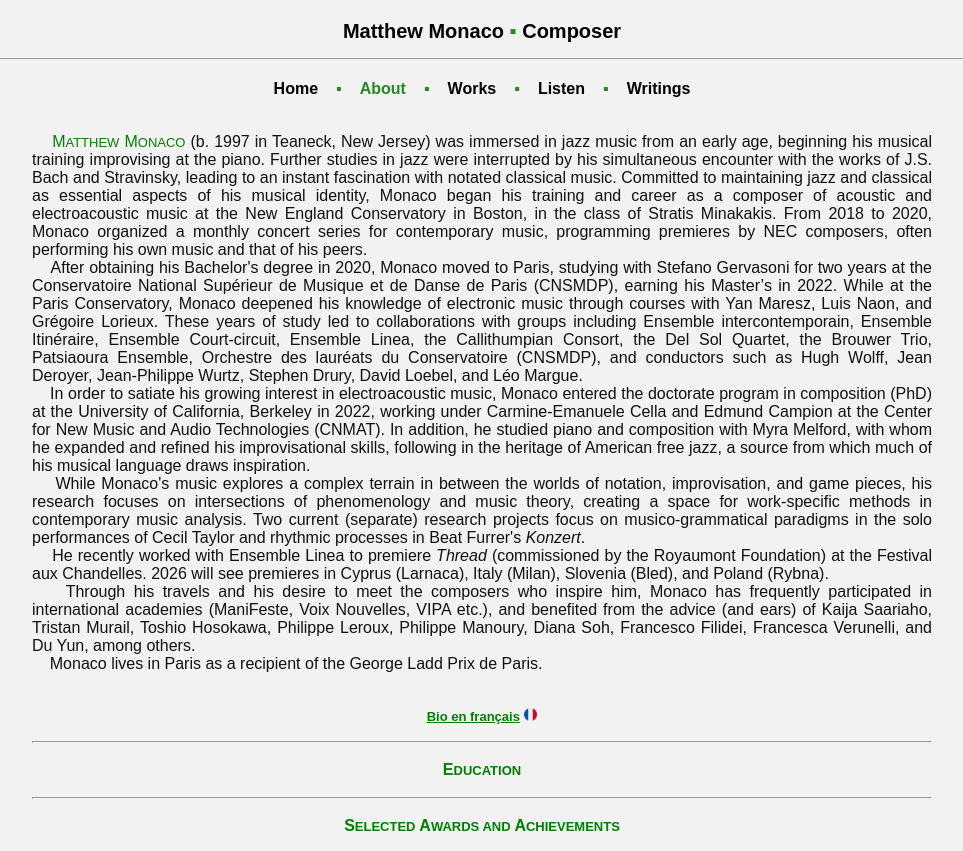
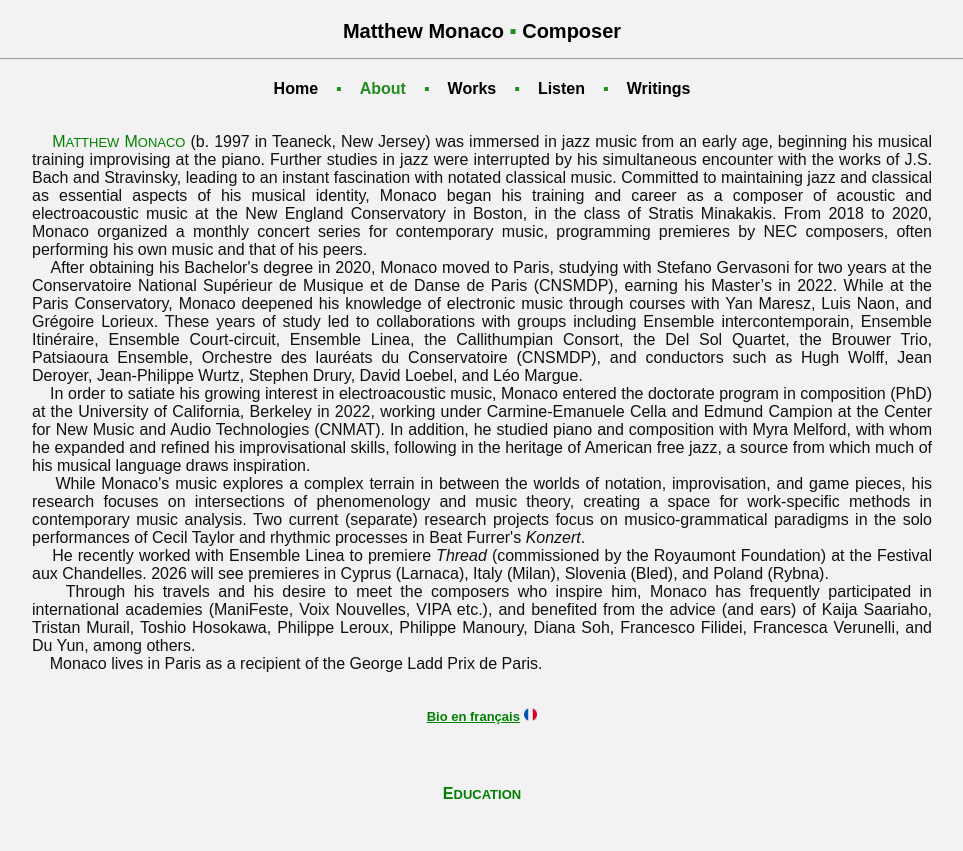
Before and after one commit to matthew-monaco/matthew-monaco.github.io, a Jekyll site: the page built from about.md, in a window 1280 px wide. Shown: the top 851 px of the page, without its empty margins (158-1121 px from the left). Built offline with Jekyll 4.4.1, drawn with Linux system fonts in a browser that asks for light colours; grey boxes are pictures that could not be loaded.

Commit message:
Update about.md

```diff
--- a/about.md
+++ b/about.md
@@ -26,7 +26,7 @@ permalink: /about
 <br>
 <a href="/bio-en-francais" style="color: green"><strong><font size="2">Bio en français</font></strong></a> <img src="./france.png" width="13" />
 
-<hr>
+<br>
 
 <details>
 <summary><a style="color: green"><strong>E<font size="2">DUCATION</font></strong></a></summary>
@@ -53,7 +53,7 @@ permalink: /about
 </div>
 </details>
 
-<hr>
+<br>
 
 <details>
 <summary><a style="color: green"><strong>S<font size="2">ELECTED</font> A<font size="2">WARDS AND</font> A<font size="2">CHIEVEMENTS</font></strong></a></summary>
@@ -105,8 +105,6 @@ permalink: /about
 </div>
 </details>
 
-<hr>
+<br>
 
 <img src="tahoe-standing.jpg" alt="Tahoe" width="300">
-
-<hr>
```
